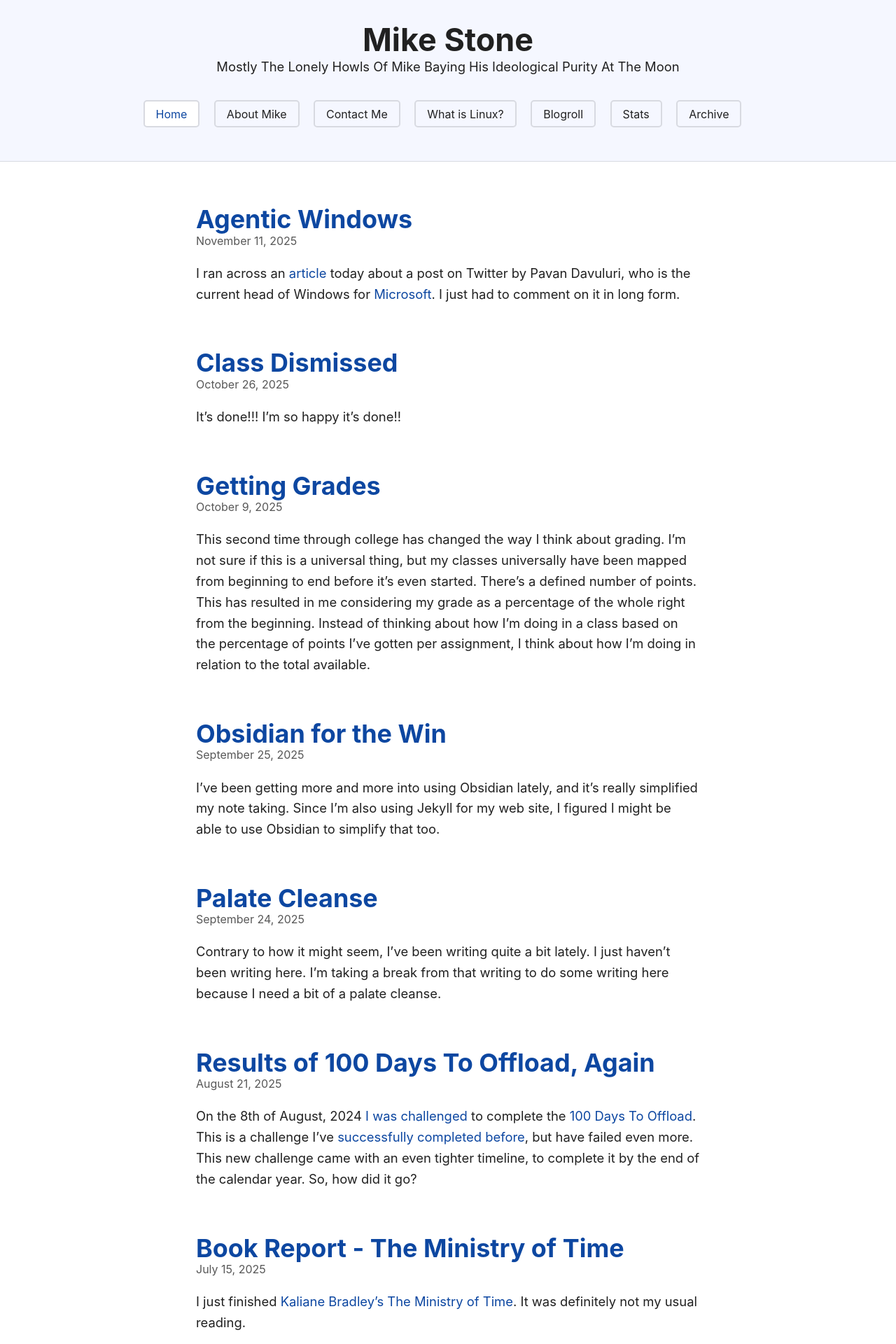
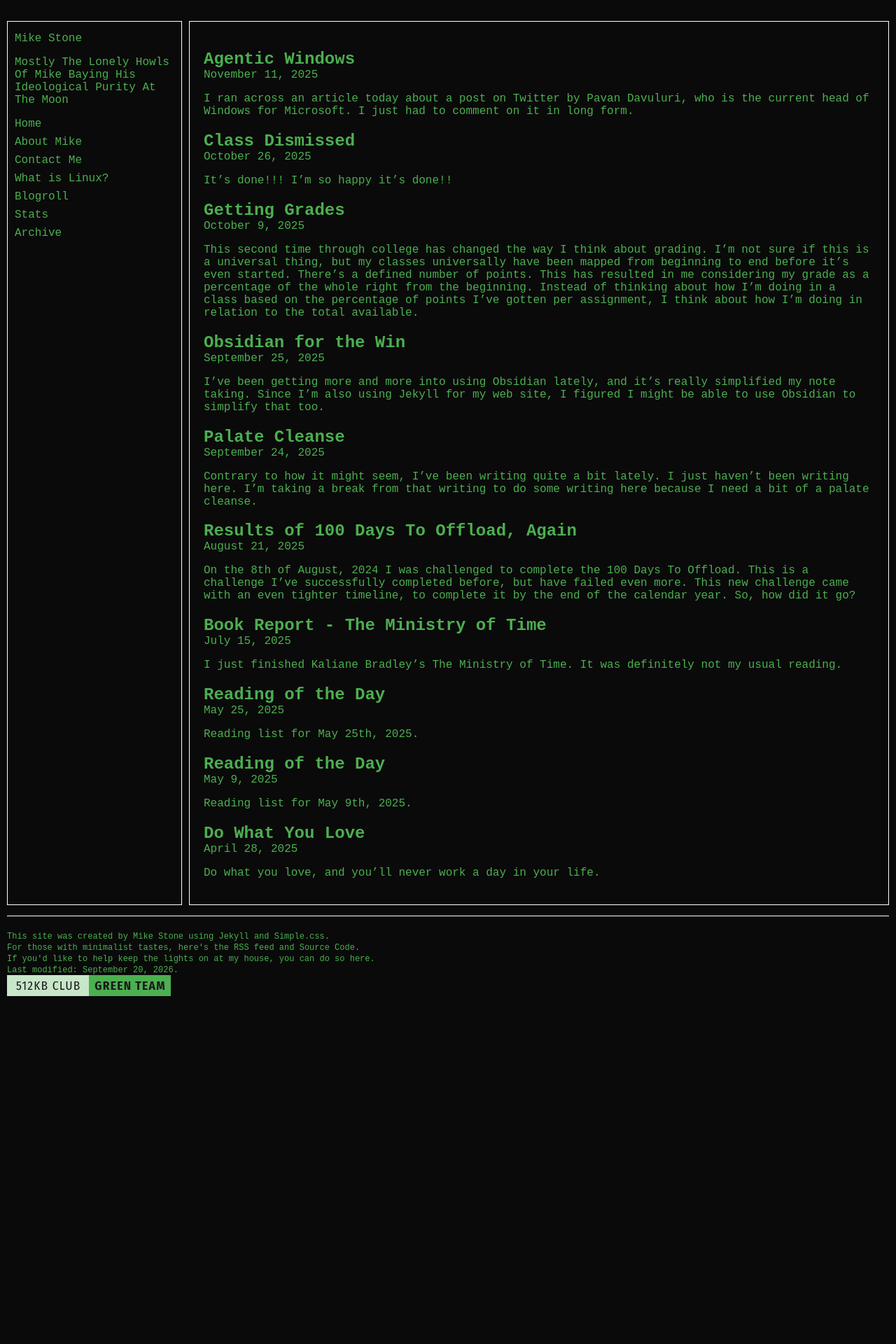
Before and after one commit to lrmikestone/jekyll.blog, a Jekyll site: the page built from index.md, in a window 1280 px wide. Shown: the top 1920 px of the page at 70% size. Built offline with Jekyll 4.4.1, drawn with Linux system fonts in a browser that asks for light colours; after the commit the page ends 1456 px from its top, so only the background shows below that.

Commit message:
Update stylesheets in default layout
Comment out previous stylesheet links and add a new stylesheet.

```diff
--- a/_layouts/default.html
+++ b/_layouts/default.html
@@ -9,8 +9,9 @@
     <meta http-equiv="Permissions-Policy" content="interest-cohort=()"/>
     <meta name="fediverse:creator" content="@mike@fosstodon.org" />
     {% feed_meta %}
-    <link rel="stylesheet" href="/assets/css/simple.v2.css">
-    <link rel="stylesheet" href="/assets/css/custom.css">
+    <!--<link rel="stylesheet" href="/assets/css/simple.v2.css">-->
+    <!--<link rel="stylesheet" href="/assets/css/custom.css">-->
+    <link rel="stylesheet" href="/assets/css/mikes.css">
   </head>
   <body>
     <header>
```
